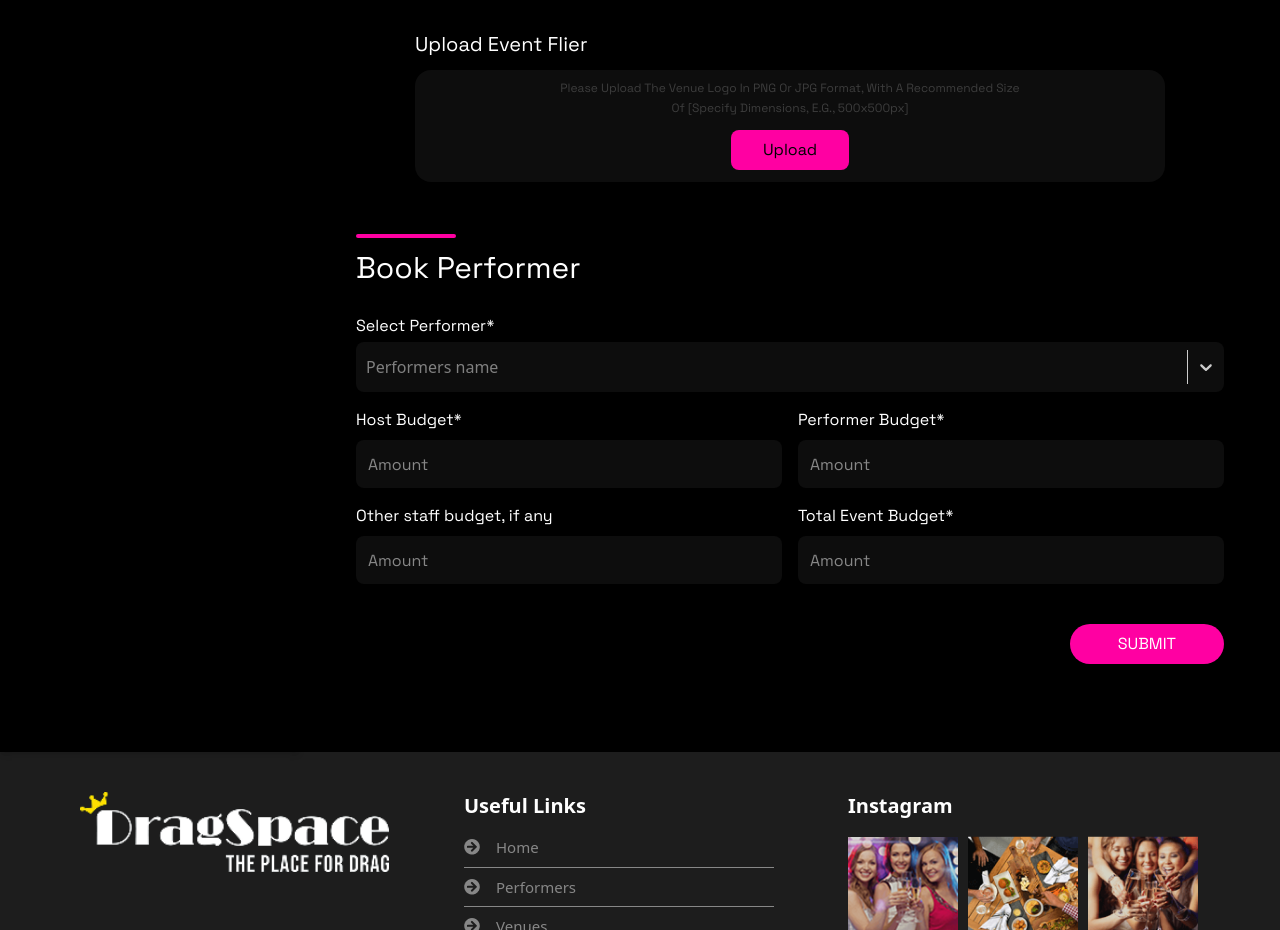
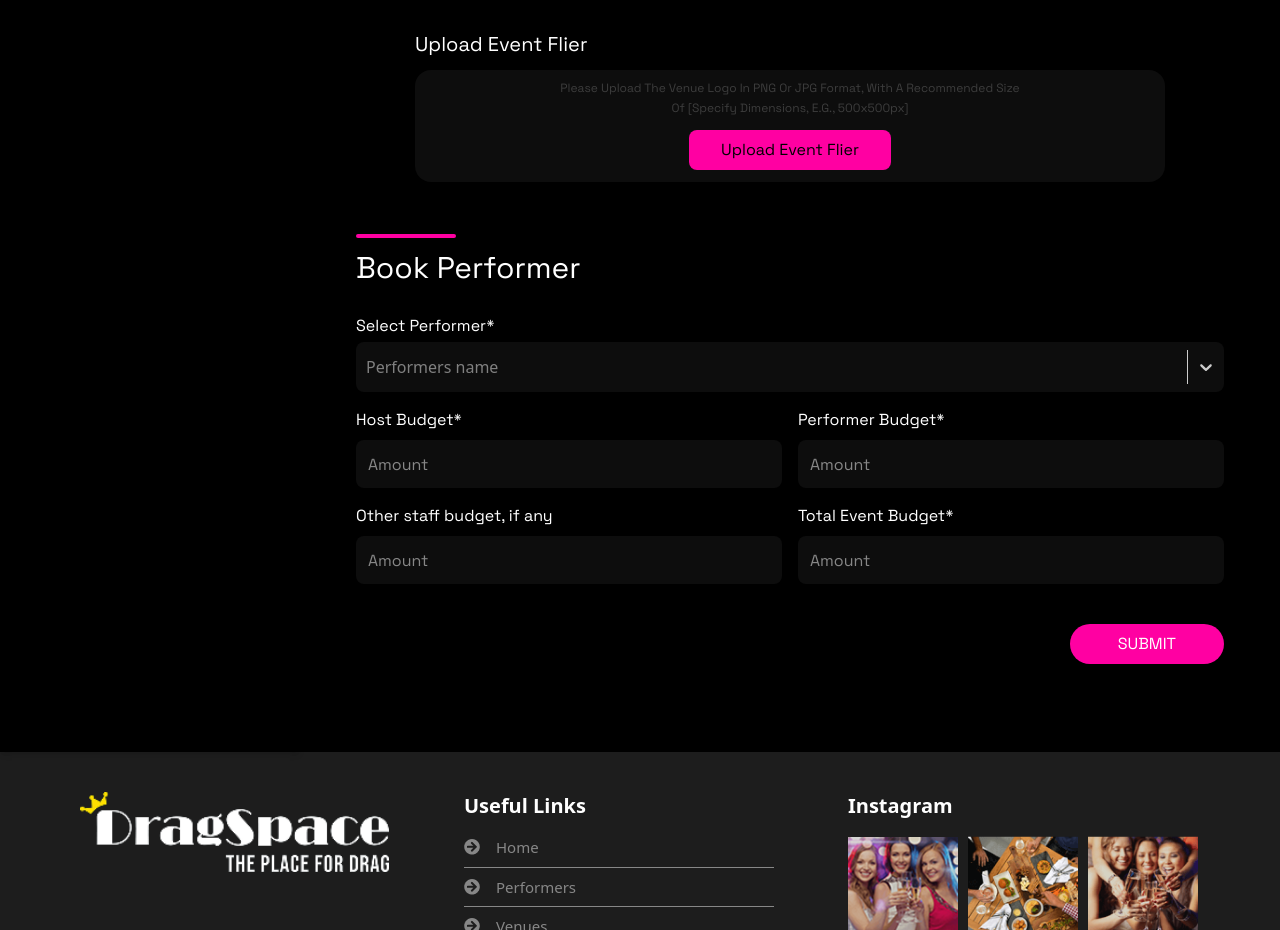
Before and after one commit to HamzaAliKundi/coltable-deshboard-venues, a React (Vite) app: page /event/create-event in a window 1280 px wide. Shown: the part 1860-2790 px from the top of the page. Built offline with nearby package versions, Linux system fonts and the light colour scheme; no server answers.

Commit message:
change logo text

```diff
--- a/src/components/events/create-event/index.tsx
+++ b/src/components/events/create-event/index.tsx
@@ -824,7 +824,7 @@
                   alt="Venue Logo"
                   className="w-32 h-32 object-contain mb-4"
                 />
-                <p className="text-[#FF00A2]">Upload Event Flier</p>
+                <p className="text-[#FF00A2]">Click to Update Flier</p>
               </div>
             ) : (
               <>
@@ -836,7 +836,7 @@
                   Of [Specify Dimensions, E.G., 500x500px]
                 </p>
                 <div className="bg-[#FF00A2] text-black rounded-lg px-8 py-3 inline-block font-['Space_Grotesk'] text-[16px] leading-[100%] tracking-[0%] text-center capitalize">
-                  Upload
+                Upload Event Flier
                 </div>
               </>
             )}
```
